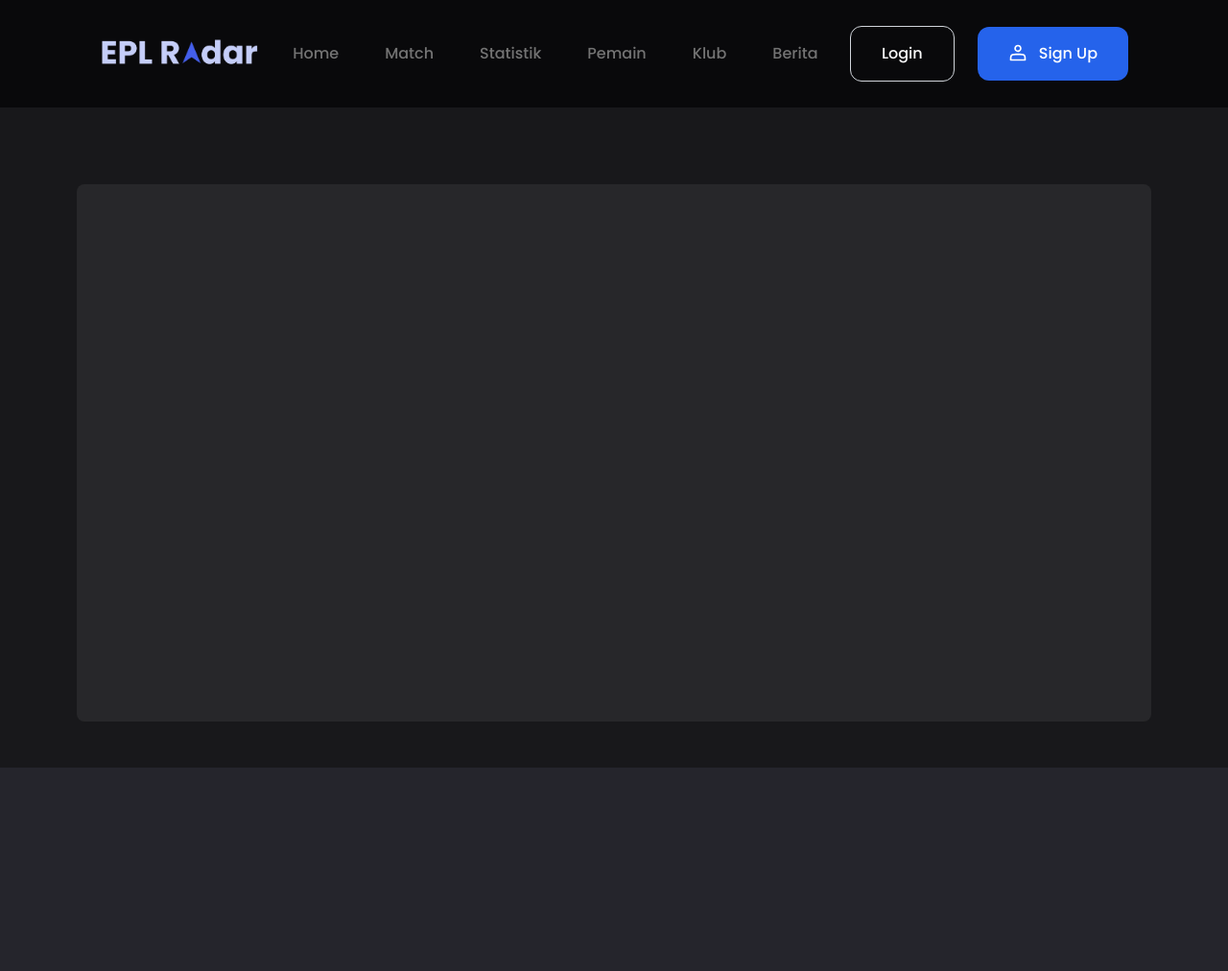
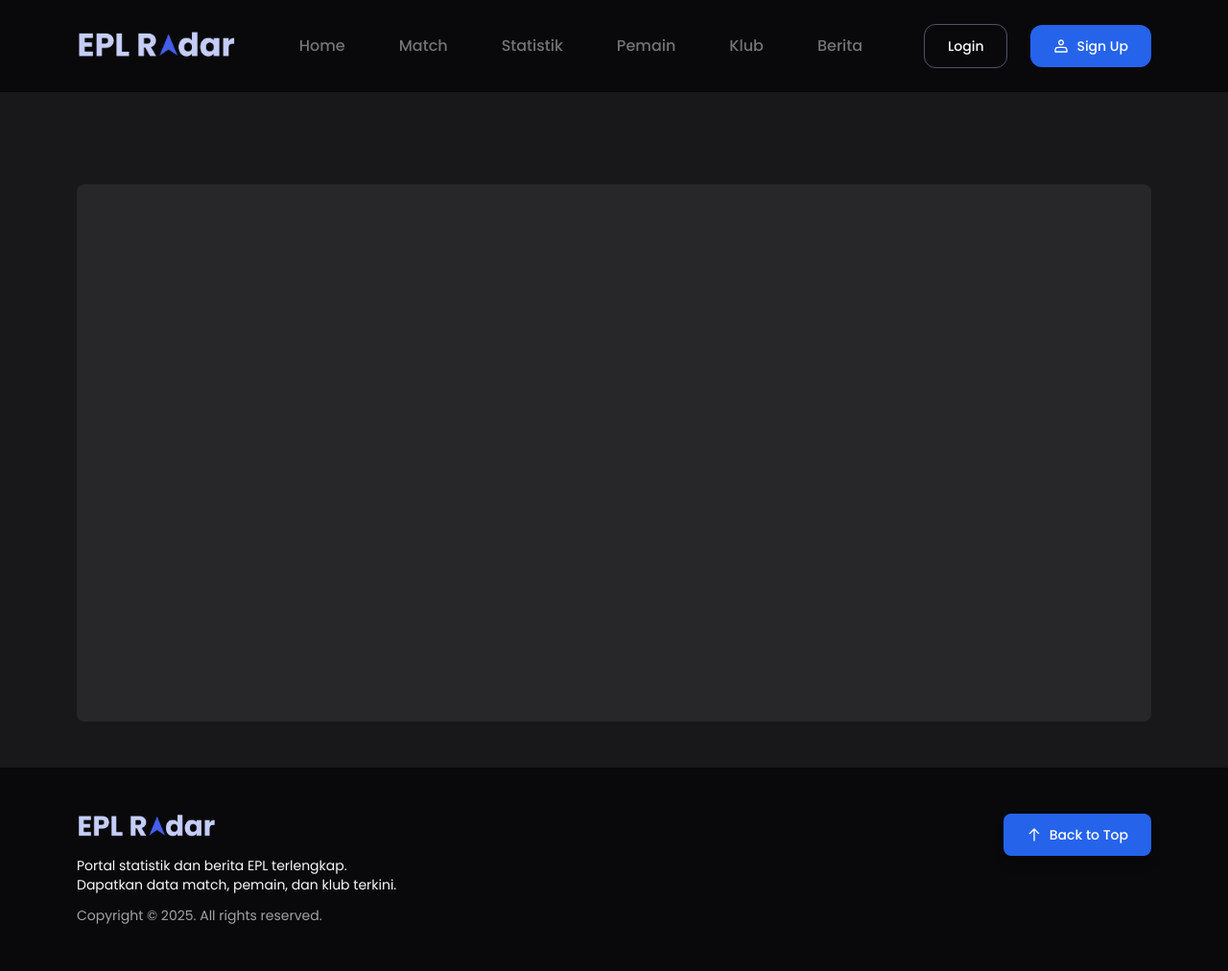
Before and after one commit to PBP-E12/eplradar, a Django app: template main/templates/main.html in a window 1280 px wide. Shown: the whole page at 96% size. Before the commit the page ends 800 px from the top, so only its background shows below. Run offline with Django 5.2, Linux system fonts and the light colour scheme; the template is opened without the code that fills it, so the values that code supplies are empty; some libraries are stand-ins or nearby versions.

Commit message:
add footer

```diff
--- a/eplradar/urls.py
+++ b/eplradar/urls.py
@@ -19,10 +19,10 @@ from django.urls import path, include
 
 urlpatterns = [
     path('admin/', admin.site.urls),
-    # path('', include('main.urls')),
+    path('', include('main.urls')),
     # path('clubs/', include('clubs.urls')),
     # path('players/', include('players.urls')),
-    # path('stats/', include('stats.urls')),
+    path('stats/', include('stats.urls')),
     path('news/', include('news.urls')),
     # path('matches/', include('matches.urls')),
 ]
--- a/main/templates/main.html
+++ b/main/templates/main.html
@@ -16,4 +16,5 @@
 
     </div>
 </div>
+{% include 'footer.html' %}
 {% endblock content %}
--- /dev/null
+++ b/templates/footer.html
@@ -0,0 +1,29 @@
+{% load static %}
+
+<footer class="bg-zinc-950">
+    <div class="mx-auto px-4 sm:px-6 lg:px-20 py-12"> <div class="flex flex-col sm:flex-row justify-between items-start">
+
+            <div class="sm:mb-0 lg-mb-4">
+
+                <a href="">
+                    <img src="{% static 'img/logo.png' %}" alt="Logo Footer" class="h-7 w-auto mb-4">
+                </a>
+
+                <p class="text-neutral-50 text-sm max-w-sm mb-3">
+                    Portal statistik dan berita EPL terlengkap. <br>
+                    Dapatkan data match, pemain, dan klub terkini.
+                </p>
+
+                <p class="text-neutral-400 text-sm">
+                    Copyright &copy 2025. All rights reserved.
+                </p>
+            </div>
+
+            <a href="#top" class="bg-blue-600 hover:bg-blue-700 text-white font-medium px-6 py-3 rounded-lg text-sm transition-colors flex items-center shadow-lg">
+                <svg class="w-4 h-4 mr-2" fill="none" stroke="currentColor" viewBox="0 0 24 24" xmlns="http://www.w3.org/2000/svg"><path stroke-linecap="round" stroke-linejoin="round" stroke-width="2" d="M5 10l7-7m0 0l7 7m-7-7v18"></path></svg>
+                Back to Top
+            </a>
+        </div>
+
+    </div>
+</footer>
--- a/templates/navbar.html
+++ b/templates/navbar.html
@@ -1,117 +1,94 @@
 {% load static %}
 
-<nav class="fixed top-0 left-0 w-full bg-zinc-950 z-50 p-6">
-  <div class="mx-auto px-6 lg:px-20">
-    <div class="flex items-center justify-between h-16">
-      <!-- Logo -->
-      <div class="flex items-center">
-        <h1 class="text-xl font-semibold text-gray-700">
-          <a href="">
-            <img src="{% static 'img/logo.png' %}" alt="Logo" class="h-8 w-auto">
-          </a>
-        </h1>
-      </div>
+<nav class="fixed top-0 left-0 w-full bg-zinc-950 z-50">
+    <div class="mx-auto px-4 sm:px-6 lg:px-20">
+        <div class="flex items-center justify-between h-24">
 
-      <!-- Desktop Navigation -->
-      <div class="hidden md:flex items-center space-x-12">
-        <a href="" class="text-neutral-500 hover:text-neutral-50 font-medium transition-colors">
-          Home
-        </a>
-        <a href="" class="text-neutral-500 hover:text-neutral-50 font-medium transition-colors">
-          Match
-        </a>
-        <a href="" class="text-neutral-500 hover:text-neutral-50 font-medium transition-colors">
-          Statistik
-        </a>
-        <a href="" class="text-neutral-500 hover:text-neutral-50 font-medium transition-colors">
-          Pemain
-        </a>
-        <a href="" class="text-neutral-500 hover:text-neutral-50 font-medium transition-colors">
-          Klub
-        </a>
-        <a href="" class="text-neutral-500 hover:text-neutral-50 font-medium transition-colors">
-          Berita
+            <div class="flex-shrink-0">
+                <a href=""> <img src="{% static 'img/logo.png' %}" alt="Logo" class="h-8 w-auto">
                 </a>
             </div>
 
-      <!-- Desktop User Section -->
-      <div class="hidden md:flex items-center space-x-6">
-        {% comment %} {% if user.is_authenticated %}
-          <div class="text-right">
-            <div class="text-sm font-medium text-gray-900">{{ name|default:user.username }}</div>
-            <div class="text-xs text-gray-500">{{ npm|default:"Student" }} - {{ class|default:"Class" }}</div>
+            <div class="hidden md:flex items-center space-x-6 lg:space-x-14">
+                <a href="#" class="text-neutral-500 hover:text-neutral-50 font-medium transition-colors text-sm lg:text-base">Home</a>
+                <a href="#" class="text-neutral-500 hover:text-neutral-50 font-medium transition-colors text-sm lg:text-base">Match</a>
+                <a href="#" class="text-neutral-500 hover:text-neutral-50 font-medium transition-colors text-sm lg:text-base">Statistik</a>
+                <a href="#" class="text-neutral-500 hover:text-neutral-50 font-medium transition-colors text-sm lg:text-base">Pemain</a>
+                <a href="#" class="text-neutral-500 hover:text-neutral-50 font-medium transition-colors text-sm lg:text-base">Klub</a>
+                <a href="#" class="text-neutral-500 hover:text-neutral-50 font-medium transition-colors text-sm lg:text-base">Berita</a>
             </div>
-          <a href="{% url 'main:logout' %}" class="text-red-600 hover:text-red-700 font-medium transition-colors">
+
+            <div class="hidden md:flex items-center space-x-4 lg:space-x-6">
+                {% if user.is_authenticated %}
+                    <div class="flex items-center space-x-4">
+                        <div class="font-medium text-neutral-50">{{ name|default:user.username }}</div>
+                        <a href="" class="px-3 py-1.5 text-red-400 hover:text-red-500 border border-red-400 rounded-lg text-sm font-medium transition-colors">
                             Logout
                         </a>
-        {% else %} {% endcomment %}
-          <a href="" class="text-neutral-50 hover:bg-zinc-900 border font-medium transition-colors rounded-xl px-8 py-4 border-1 border-gray-300">
+                    </div>
+                {% else %}
+                    <a href="" class="text-neutral-50 hover:bg-zinc-800 border border-gray-600 px-6 py-3 rounded-xl font-medium transition-colors text-sm">
                         Login
                     </a>
-          <a href="" class="bg-blue-600 hover:bg-blue-800 text-white px-8 py-4 rounded-xl font-medium transition-colors">
-            <img src= "{% static "img/signup.svg" %}" alt="Signup Icon" class="inline h-5 w-5 mr-2 -mt-1">
+                    <a href="" class="bg-blue-600 hover:bg-blue-700 text-white px-6 py-3 rounded-xl font-medium transition-colors flex items-center text-sm">
+                        <img src= "{% static "img/signup.svg" %}" alt="Signup Icon" class="inline h-4 w-4 mr-2">
                         Sign Up
                     </a>
-        {% comment %} {% endif %} {% endcomment %}
+                {% endif %}
             </div>
 
-      <!-- Mobile Menu Button -->
+
             <div class="md:hidden flex items-center">
-        <button class="mobile-menu-button p-2 text-gray-600 hover:text-gray-900 transition-colors">
+                <button class="mobile-menu-button p-2 text-neutral-50 hover:text-gray-300 transition-colors">
                     <span class="sr-only">Open menu</span>
-          <div class="w-6 h-6 flex flex-col justify-center items-center">
-            <span class="bg-current block transition-all duration-300 ease-out h-0.5 w-6 rounded-sm"></span>
-            <span class="bg-current block transition-all duration-300 ease-out h-0.5 w-6 rounded-sm my-0.5"></span>
-            <span class="bg-current block transition-all duration-300 ease-out h-0.5 w-6 rounded-sm"></span>
-          </div>
+                    <svg class="w-6 h-6" fill="none" stroke="currentColor" viewBox="0 0 24 24" xmlns="http://www.w3.org/2000/svg">
+                        <path stroke-linecap="round" stroke-linejoin="round" stroke-width="2" d="M4 6h16M4 12h16M4 18h16"></path>
+                    </svg>
                 </button>
             </div>
         </div>
     </div>
 
-  <!-- Mobile Menu -->
-  <div class="mobile-menu hidden md:hidden bg-yellow-50 border-t border-gray-200">
-    <div class="px-6 py-4 space-y-4">
-      <!-- Mobile Navigation Links -->
-      <div class="space-y-1">
-        <a href="/" class="block text-gray-600 hover:text-gray-900 font-medium py-3 transition-colors">
+    <div class="mobile-menu hidden md:hidden bg-zinc-900 border-t border-zinc-800"> <div class="px-4 py-4 space-y-2"> <div class="space-y-1">
+                <a href="#" class="block text-neutral-50 hover:text-neutral-300 font-medium py-2 transition-colors border-b border-zinc-800">
                     Home
                 </a>
-        <a href="" class="block text-gray-600 hover:text-gray-900 font-medium py-3 transition-colors">
-          Add Product
+                <a href="#" class="block text-neutral-50 hover:text-neutral-300 font-medium py-2 transition-colors border-b border-zinc-800">
+                    Match
                 </a>
-
-        {% comment %} <!-- Mobile Categories -->
-        <div class="border-t border-gray-200 pt-3 ">
-          {% for value, label in categories %}
-            <a href="/?category={{ value }}" class="block text-gray-600 hover:text-gray-900 py-2">
-              {{ label }}
+                <a href="#" class="block text-neutral-50 hover:text-neutral-300 font-medium py-2 transition-colors border-b border-zinc-800">
+                    Statistik
                 </a>
-            {% endfor %}
-        </div> {% endcomment %}
+                <a href="#" class="block text-neutral-50 hover:text-neutral-300 font-medium py-2 transition-colors border-b border-zinc-800">
+                    Pemain
+                </a>
+                <a href="#" class="block text-neutral-50 hover:text-neutral-300 font-medium py-2 transition-colors border-b border-zinc-800">
+                    Klub
+                </a>
+                <a href="#" class="block text-neutral-50 hover:text-neutral-300 font-medium py-2 transition-colors">
+                    Berita
+                </a>
             </div>
 
-      {% comment %} <!-- Mobile User Section -->
-      <div class="border-y border-gray-200 pt-4">
+            <div class="pt-4 border-t border-zinc-800">
                 {% if user.is_authenticated %}
                     <div class="mb-4">
-            <div class="font-medium text-gray-900">{{ name|default:user.username }}</div>
-            <div class="text-sm text-gray-500">{{ npm|default:"Student" }} - {{ class|default:"Class" }}</div>
+                        <div class="font-medium text-neutral-50">{{ name|default:user.username }}</div>
                     </div>
-          <a href="{% url 'main:logout' %}" class="block text-red-600 hover:text-red-700 font-medium py-3 transition-colors">
+                    <a href="" class="block w-full text-center text-red-400 hover:text-red-500 border border-red-400 py-2 rounded-lg font-medium transition-colors">
                         Logout
                     </a>
                 {% else %}
                     <div class="space-y-3">
-            <a href="{% url 'main:login' %}" class="block text-gray-600 hover:text-gray-900 font-medium py-3 transition-colors">
+                        <a href="" class="block w-full text-center text-neutral-50 hover:bg-zinc-800 border border-gray-600 py-2 rounded-lg font-medium transition-colors">
                             Login
                         </a>
-            <a href="{% url 'main:register' %}" class="block bg-cyan-700 hover:bg-green-700 text-white font-medium py-3 px-4 rounded text-center transition-colors">
-              Register
+                        <a href="" class="block w-full text-center bg-blue-600 hover:bg-blue-700 text-white font-medium py-2 rounded-lg transition-colors">
+                            Sign Up
                         </a>
                     </div>
                 {% endif %}
-      </div> {% endcomment %}
+            </div>
         </div>
     </div>
 
@@ -122,7 +99,5 @@
         btn.addEventListener("click", () => {
             menu.classList.toggle("hidden");
         });
-
-
     </script>
 </nav>
```
Lines whose indentation alone changed are shown as unchanged.
